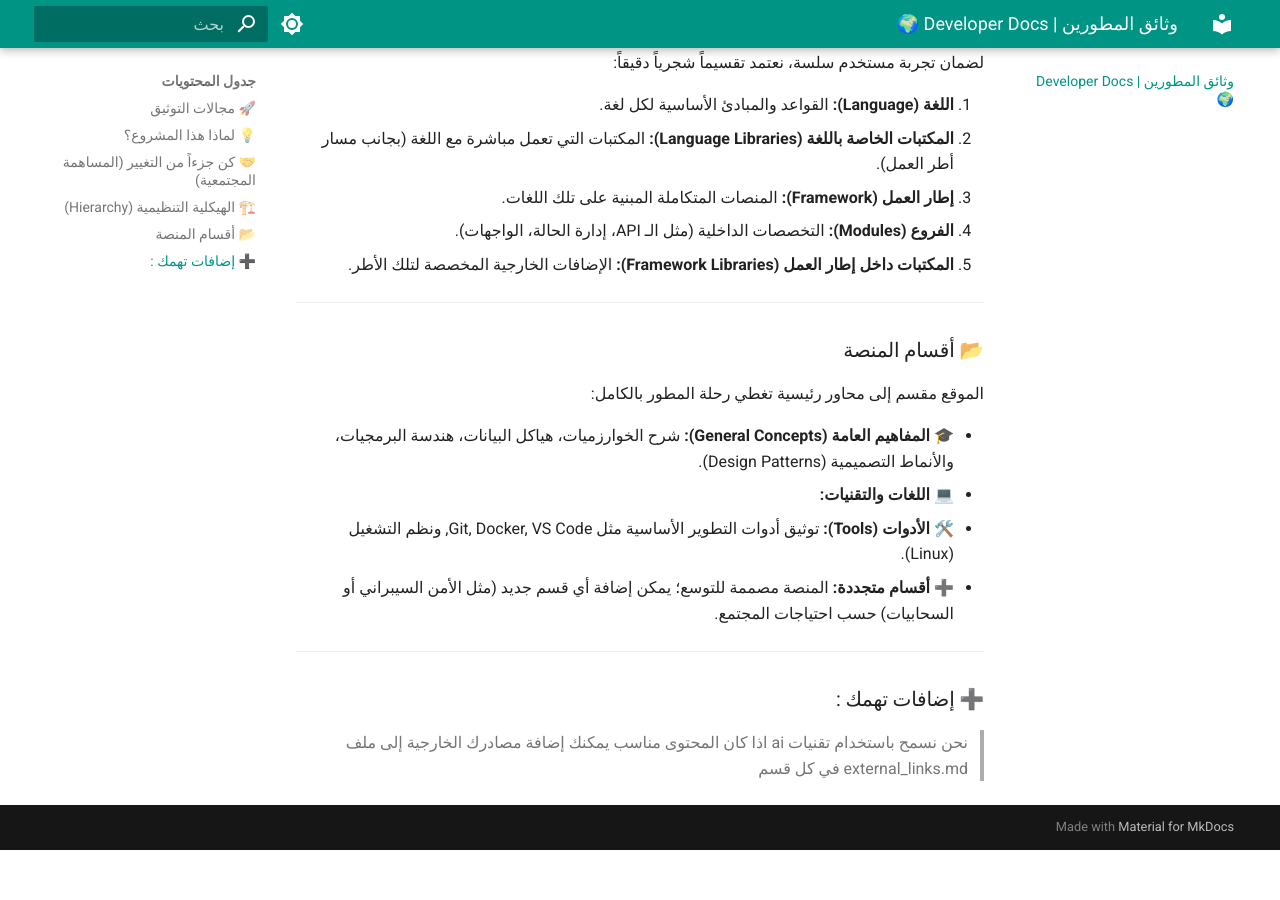
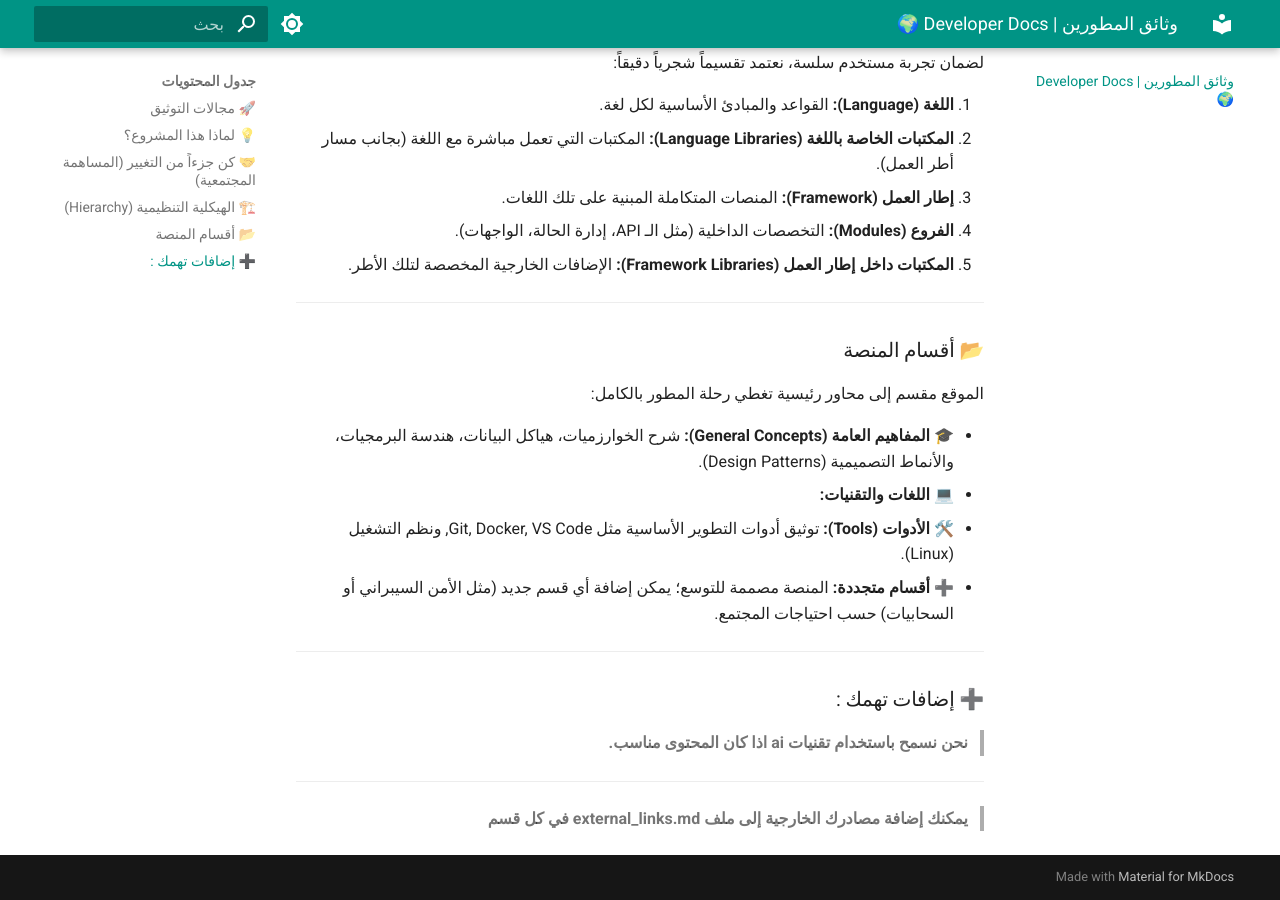
Before and after one commit to tareksamerr-cmd/Docs, an MkDocs documentation site: the page built from docs/index.md, in a window 1280 px wide and 900 px high, scrolled down 1143 px. Built offline with MkDocs 1.6.1 and Material for MkDocs 9.7.7, drawn with Linux system fonts in a browser that asks for light colours; before the commit the page ends 1993 px from its top, so only the background shows below that.

```diff
--- a/docs/index.md
+++ b/docs/index.md
@@ -57,5 +57,6 @@
 * **➕ أقسام متجددة:** المنصة مصممة للتوسع؛ يمكن إضافة أي قسم جديد (مثل الأمن السيبراني أو السحابيات) حسب احتياجات المجتمع.
 ---
 ### ➕️ إضافات تهمك :
-> نحن نسمح باستخدام تقنيات ai اذا كان المحتوى مناسب
-> يمكنك إضافة مصادرك الخارجية إلى ملف external_links.md في كل قسم
+> **نحن نسمح باستخدام تقنيات ai اذا كان المحتوى مناسب.**
+ ---
+> **يمكنك إضافة مصادرك الخارجية إلى ملف external_links.md في كل قسم**
```
